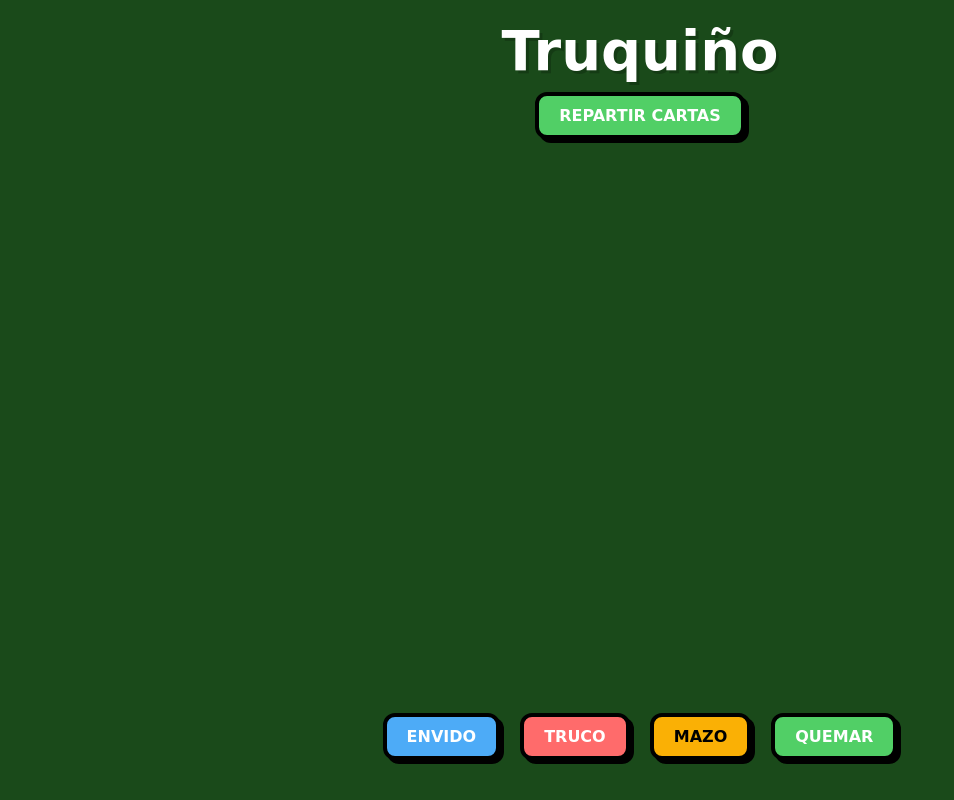
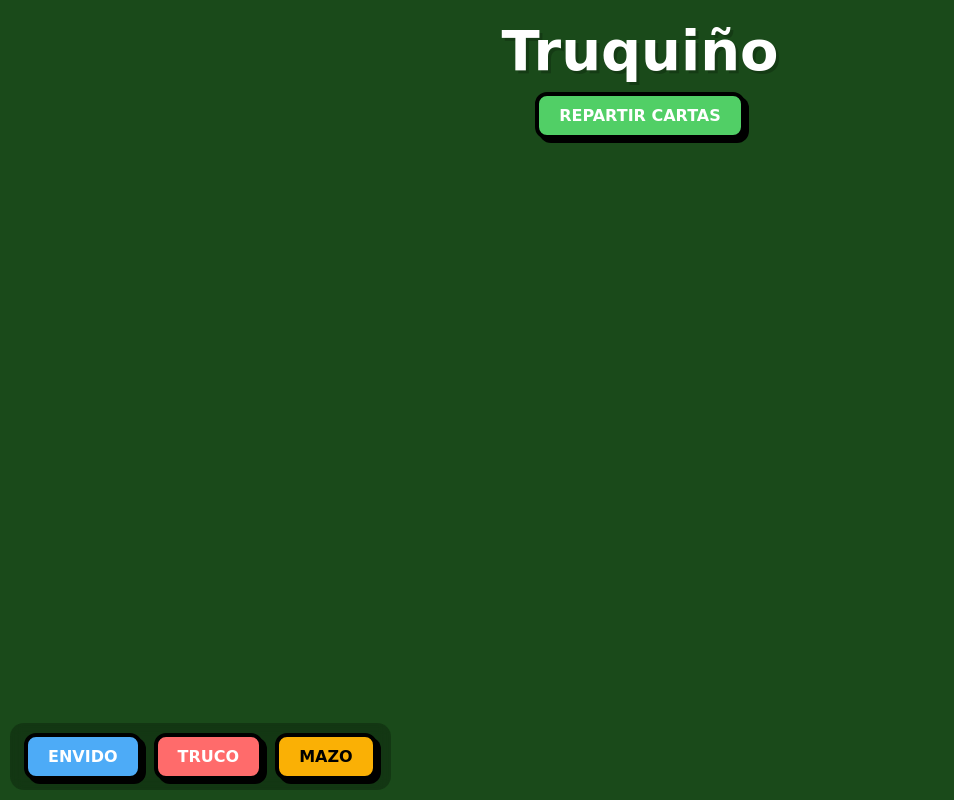
Before and after one commit to RAQrodrigo/Trutru-frontend, a React (Vite) app: page / in a window 1280 px wide. Shown: the whole page, without its empty margins (0-954 px from the left). Built offline with nearby package versions, Linux system fonts and the light colour scheme.

Commit message:
Actualizacion de la posicion de los botones y las cartas

```diff
--- a/src/components/Card/Card.css
+++ b/src/components/Card/Card.css
@@ -1,6 +1,6 @@
 .card-image {
   position: fixed;
-  width: 100px;
+  width: 110px;
   border-radius: 8px;
   box-shadow: 0 4px 6px rgba(0, 0, 0, 0.3);
   user-select: none;
--- a/src/components/GameTable/GameTable.css
+++ b/src/components/GameTable/GameTable.css
@@ -29,12 +29,15 @@
 }
 
 .bottom-interface {
-    position: absolute;
-    bottom: 40px;
-    left: 0;
-    width: 100%;
+  position: fixed;
+  bottom: 10px;
+  left: 10px;
+
   display: flex;
-    justify-content: center;
-    gap: 20px;
-    z-index: 20;
+  gap: 12px;
+
+  background: rgba(0, 0, 0, 0.25);
+  padding: 10px 14px;
+  border-radius: 14px;
+  backdrop-filter: blur(6px);
 }
--- a/src/components/GameTable/GameTable.jsx
+++ b/src/components/GameTable/GameTable.jsx
@@ -1,8 +1,8 @@
-import React from 'react';
-import { useGame } from '../../hooks/useGame';
-import Hand from '../Hand/Hand';
-import Button from '../UI/Button';
-import './GameTable.css';
+import React from "react";
+import { useGame } from "../../hooks/useGame";
+import Hand from "../Hand/Hand";
+import Button from "../UI/Button";
+import "./GameTable.css";
 
 const GameTable = () => {
   const { cards, dealCards, handleCardDrop } = useGame();
@@ -28,9 +28,6 @@ const GameTable = () => {
         <Button className="btn-mazo" onClick={() => console.log("Mazo")}>
           Mazo
         </Button>
-                <Button className="btn-repartir" onClick={dealCards}>
-                    Quemar
-                </Button>
       </div>
     </div>
   );
--- a/src/constants/gameData.js
+++ b/src/constants/gameData.js
@@ -14,9 +14,9 @@ export const CARD_IMAGES = [
 ];
 
 export const INITIAL_POSITIONS = [
-  { x: -80, y: 20, rotate: -15 }, // Card 1
-  { x: 0, y: 0, rotate: 0 }, // Card 2
-  { x: 80, y: 20, rotate: 15 }, // Card 3
+  { x: -100, y: 110, rotate: -15 }, // Card 1
+  { x: 0, y: 100, rotate: 0 }, // Card 2
+  { x: 100, y: 110, rotate: 15 }, // Card 3
 ];
 
 // Position where the deck is located (off-screen or specific spot)
```
Also changed, not shown: src/components/Card/Card.jsx (+4 -4 lines), src/hooks/useGame.js (+9 -5 lines). Lines whose indentation alone changed are shown as unchanged.
